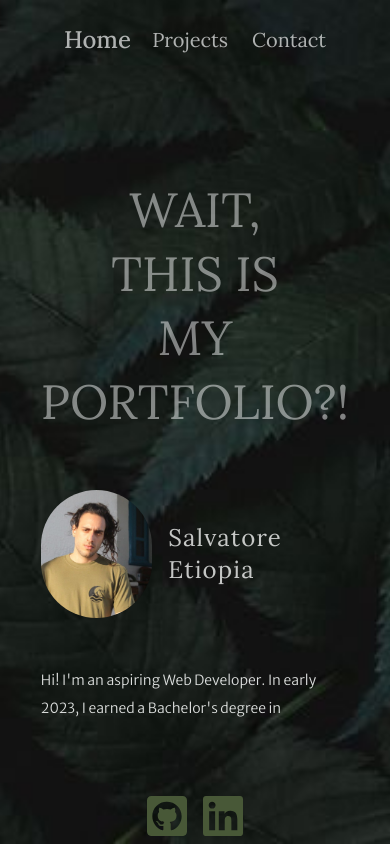
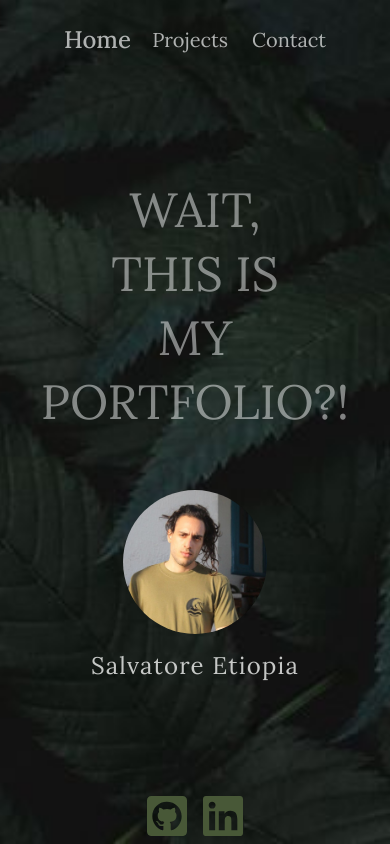
Before and after one commit to etiopia01/portfolio, a Next.js app: page / in a window 390 px wide. Shown: the top 844 px of the page. Built offline with nearby package versions, Linux system fonts and the light colour scheme.

Commit message:
mobile complete

```diff
--- a/components/HomePage.tsx
+++ b/components/HomePage.tsx
@@ -11,8 +11,8 @@ export default function HomePage() {
         <div className="h-[600px] overflow-scroll">
         <div className="flex flex-col-reverse justify-center items-center gap-16 p-16 lg:flex-row">
             <div className="flex flex-col justify-center items-center gap-12 lg:items-start lg:px-10">
-                <div className="flex gap-4 items-center">
-                    <div className="w-32 h-32 rounded-full bg-[url(/me.jpeg)] bg-cover bg-center">
+                <div className="flex flex-col gap-4 items-center lg:flex-row">
+                    <div className="w-36 h-36 rounded-full bg-[url(/me.jpeg)] bg-cover bg-center lg:w-32 lg:h-32">
 
                     </div>
                 <h2 className="tracking-wider text-main-text text-2xl text-opacity-80 font-semiboldbold">Salvatore Etiopia</h2>
```
